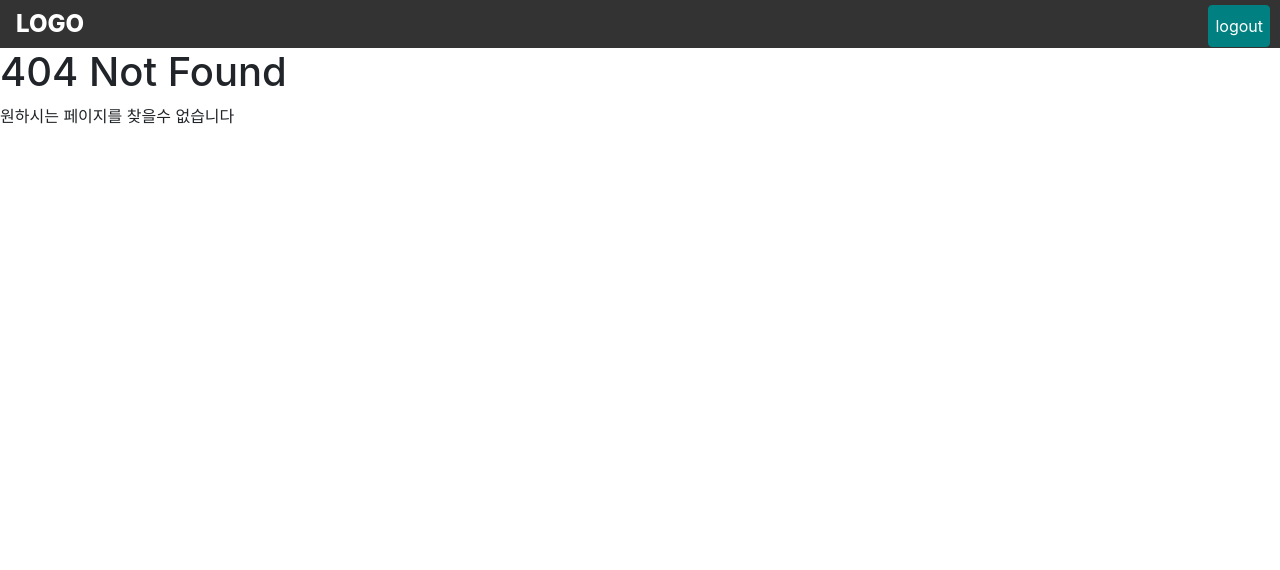
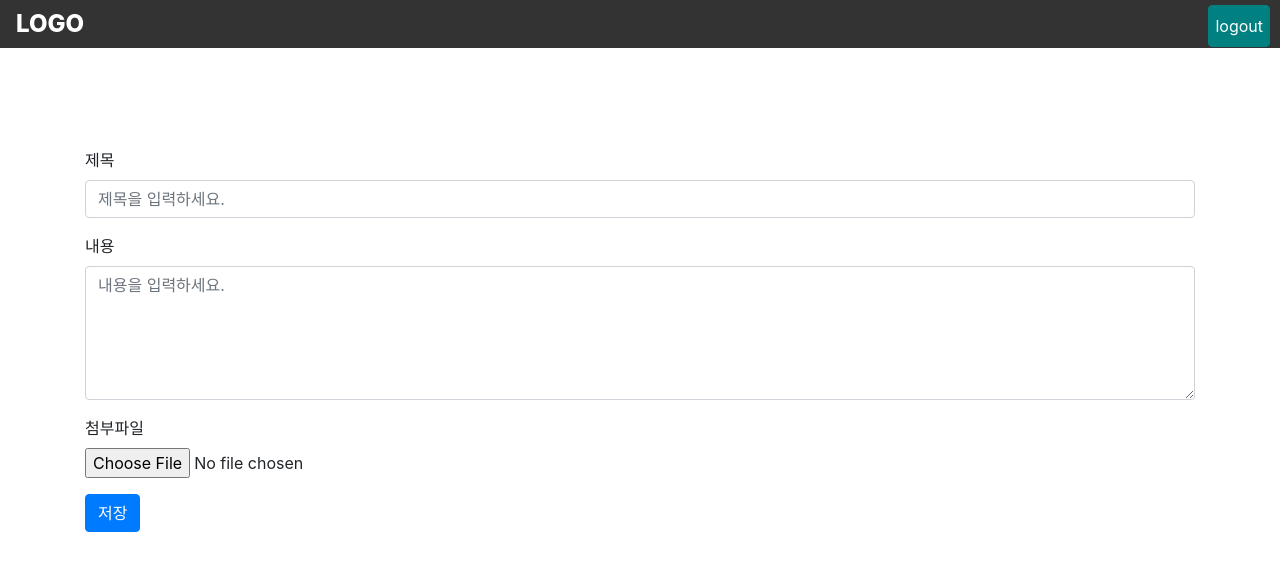
Before and after one commit to rlacksals96/capstone_front_end, a React (Create React App) app: page /rooms/1/board/create in a window 1280 px wide. Before the commit this address had no page. Shown: the top 570 px of the page. Built offline with nearby package versions, Linux system fonts and the light colour scheme; the HTML template or start-up script is replaced by a standard one.

Commit message:
Create Board UI

```diff
--- a/src/App.js
+++ b/src/App.js
@@ -1,6 +1,7 @@
 import React, { Component } from "react";
 import { Switch, Route } from "react-router-dom";
-import { Main, NotFound,Rooms,Room,SignUp,Login,BulletinBoard,Selection } from "./pages";
+import { Main, NotFound,Rooms,Room,SignUp,Login,BulletinBoard,Selection,BoardCreate } from "./pages";
+
 
 
 class App extends Component {
@@ -16,6 +17,8 @@ class App extends Component {
                     <Route path="/rooms/:roomId" exact={true} component={Selection}/>
                     <Route path="/rooms/:roomId/room" exact={true} component={Room}/>
                     <Route path="/rooms/:roomId/board" exact={true} component={BulletinBoard}/>
+                    <Route path="/rooms/:roomId/board/create" exact={true} component={BoardCreate}/>
+
                     <Route component={NotFound} />
                 </Switch>
 
--- a/src/components/bulletinBoard/BoardList.js
+++ b/src/components/bulletinBoard/BoardList.js
@@ -1,6 +1,6 @@
 import React, { useState, useEffect } from "react";
 import axios from "axios";
-
+import {Link} from 'react-router-dom';
 import "../../styles/BulletinBoard.css";
 
 import BootstrapTable from "react-bootstrap-table-next";
@@ -30,7 +30,7 @@ const BoardList = () => {
 	}, []);
 
 	const columns = [
-		{ dataField: "id", text: "id" },
+		{ dataField: "id", text: "번호" },
 		{ dataField: "userId", text: "userId" },
 		{ dataField: "title", text: "title" },
 	];
@@ -38,6 +38,9 @@ const BoardList = () => {
 	return (
 		<div>
 			<Header />
+            <Link to="./board/create">
+                <ReactBootStrap.Button className="writeButton">글쓰기</ReactBootStrap.Button>
+            </Link>
 			<div className="container">
 				{loading ? (
 					<BootstrapTable
--- /dev/null
+++ b/src/pages/BoardCreate.js
@@ -0,0 +1,31 @@
+import React from 'react';
+import {Container, Form, Button} from 'react-bootstrap';
+import Header from "../components/layout/Header";
+
+function BoardCreate(){
+    return(
+        <div>
+            <Header/>
+                <Container style={{marginTop:'100px'}}>
+                    <Form>
+                        <Form.Group controlId="title">
+                            <Form.Label>제목</Form.Label>
+                            <Form.Control placeholder="제목을 입력하세요." />
+                        </Form.Group>
+                            <Form.Group controlId="content">
+                            <Form.Label>내용</Form.Label>
+                            <Form.Control as="textarea" rows={5} placeholder="내용을 입력하세요." />
+                        </Form.Group>
+                        <Form.Group>
+                            <Form.File id="file" label="첨부파일" />
+                        </Form.Group>
+                    </Form>
+                    <Button as="input" type="submit" value="저장" />{' '}
+                </Container>
+        </div>
+
+
+    )
+}
+
+export default BoardCreate;
--- a/src/pages/index.js
+++ b/src/pages/index.js
@@ -6,3 +6,4 @@ export{default as Room} from "./Room";
 export{default as SignUp} from "./SignUp";
 export{default as BulletinBoard} from "./Bulletinboard";
 export{default as Selection} from "./Selection";
+export{default as BoardCreate} from "./BoardCreate";
--- a/src/styles/BulletinBoard.css
+++ b/src/styles/BulletinBoard.css
@@ -1,3 +1,7 @@
 .container{
-    margin-top: 50px;
+    margin-top: 10px;
 }
+.writeButton{
+    margin-top: 10px;
+    margin-left: 205px;
+}
```
Also changed, not shown: 1 other file (tests, documents, lock files or other folders).
